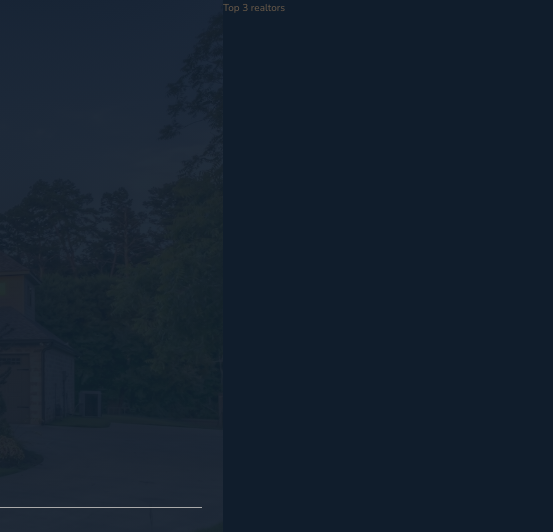
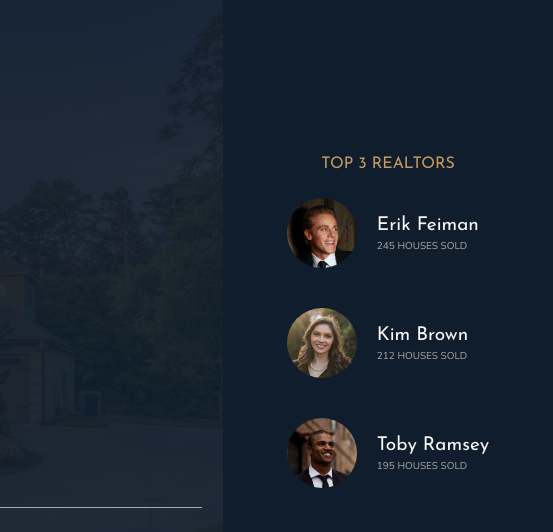
Before and after one commit to grigoar/Advanced-CSS-and-SASS, a website: page 3.Nexter-css-grid/index.html in a window 1280 px wide. Shown: the top 532 px of the page, 727-1280 px from the left. Drawn offline with nearby package versions, Linux system fonts and the light colour scheme.

Commit message:
finished the realtor component

```diff
--- a/3.Nexter-css-grid/index.html
+++ b/3.Nexter-css-grid/index.html
@@ -34,7 +34,28 @@
       </div>
     </header>
 
-    <div class="realtors">Top 3 realtors</div>
+    <div class="realtors">
+      <h3 class="heading-3">Top 3 Realtors</h3>
+      <div class="realtors__list">
+        <img src="img/realtor-1.jpeg" alt="Realtor 1" class="realtors__img" />
+        <div class="realtor__details">
+          <h4 class="heading-4 heading-4--light">Erik Feiman</h4>
+          <p class="realtors__sold">245 houses sold</p>
+        </div>
+
+        <img src="img/realtor-2.jpeg" alt="Realtor 2" class="realtors__img" />
+        <div class="realtor__details">
+          <h4 class="heading-4 heading-4--light">Kim Brown</h4>
+          <p class="realtors__sold">212 houses sold</p>
+        </div>
+
+        <img src="img/realtor-3.jpeg" alt="Realtor 3" class="realtors__img" />
+        <div class="realtor__details">
+          <h4 class="heading-4 heading-4--light">Toby Ramsey</h4>
+          <p class="realtors__sold">195 houses sold</p>
+        </div>
+      </div>
+    </div>
 
     <section class="features">
       <div class="feature">
--- a/3.Nexter-css-grid/sass/_realtors.scss
+++ b/3.Nexter-css-grid/sass/_realtors.scss
@@ -1,4 +1,31 @@
 .realtors {
   background-color: $color-secondary;
   grid-column: col-start 7 / full-end;
+  padding: 3rem;
+
+  display: grid;
+  align-content: center;
+  justify-content: center;
+  justify-items: center;
+  row-gap: 2rem;
+
+  &__list {
+    display: grid;
+    grid-template-columns: min-content max-content;
+    column-gap: 2rem;
+    row-gap: 5vh;
+    align-items: center;
+  }
+
+  &__img {
+    width: 7rem;
+    border-radius: 50%;
+    display: block;
+  }
+
+  &__sold {
+    text-transform: uppercase;
+    color: $color-grey-light-2;
+    margin-top: -3px;
+  }
 }
```
Also changed, not shown: 3.Nexter-css-grid/css/main.css.
